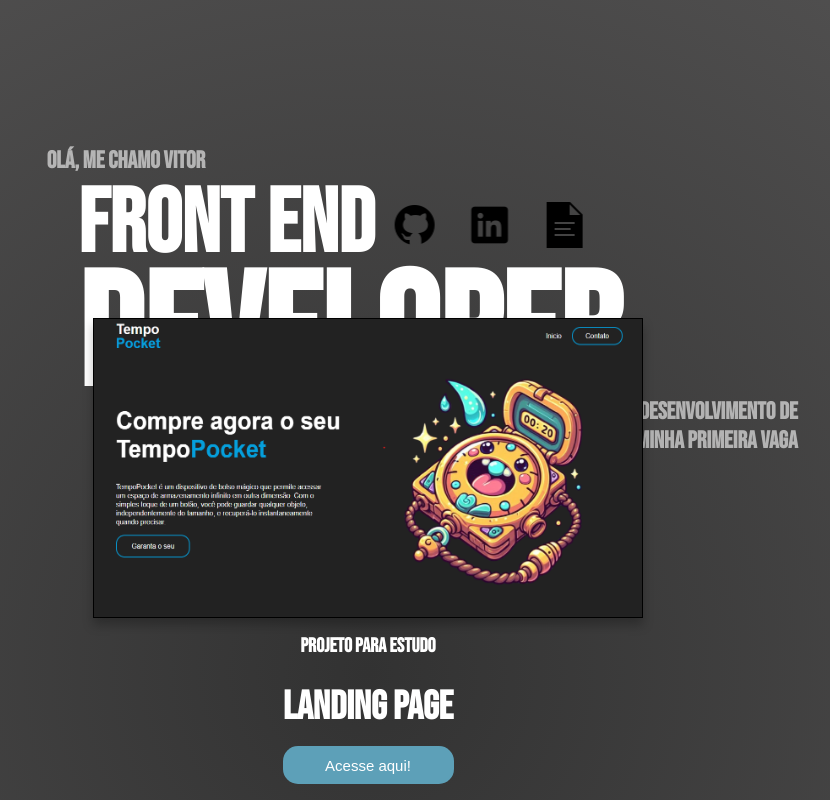
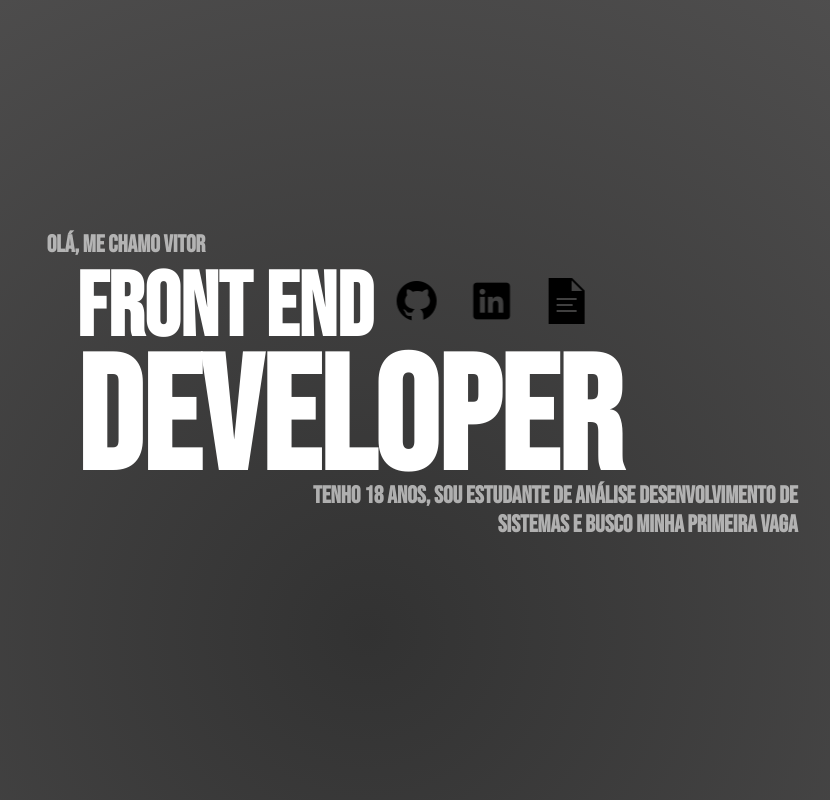
Before and after one commit to Cutrin7/Portifolio, a plain HTML site: page index.html in a window 1280 px wide. Shown: the top 800 px of the page, without its empty margins (272-1102 px from the left). Drawn offline with Linux system fonts and the light colour scheme.

Commit message:
Add files via upload

```diff
--- a/css/style.css
+++ b/css/style.css
@@ -163,19 +163,6 @@
 
 @media screen and (max-width: 1280px){
 
-    .paidetodos{
-        display: flex;
-        flex-direction: column;
-        align-items: center;
-        height: auto;
-        margin: 100px;
-        top: 200px;
-    }
-
-    .central{
-        width: 90%;
-        max-width: 600px;
-    }
 
     section{
         display: flex;
--- a/index.html
+++ b/index.html
@@ -44,14 +44,14 @@
           </h3>
         </div>
 
-        <div class="content">
+        <!-- <div class="content">
           <h3>
             <img class="proj" src="img/wallpaper cris7.jpg" alt="">
             <p id="texto" >Projeto para estudo</p>
             <h4>Site de Pet Shop</h4>
             <a class="clique" href="https://cutrin7.github.io/pet-shop-patas-felizes/"><button type="button">Acesse aqui!</button></a>
           </h3>
-        </div>
+        </div>     -->
     </section>
 
     <footer>© 2024 Vitor Cutrin. Todos os direitos reservados.</footer>
```
